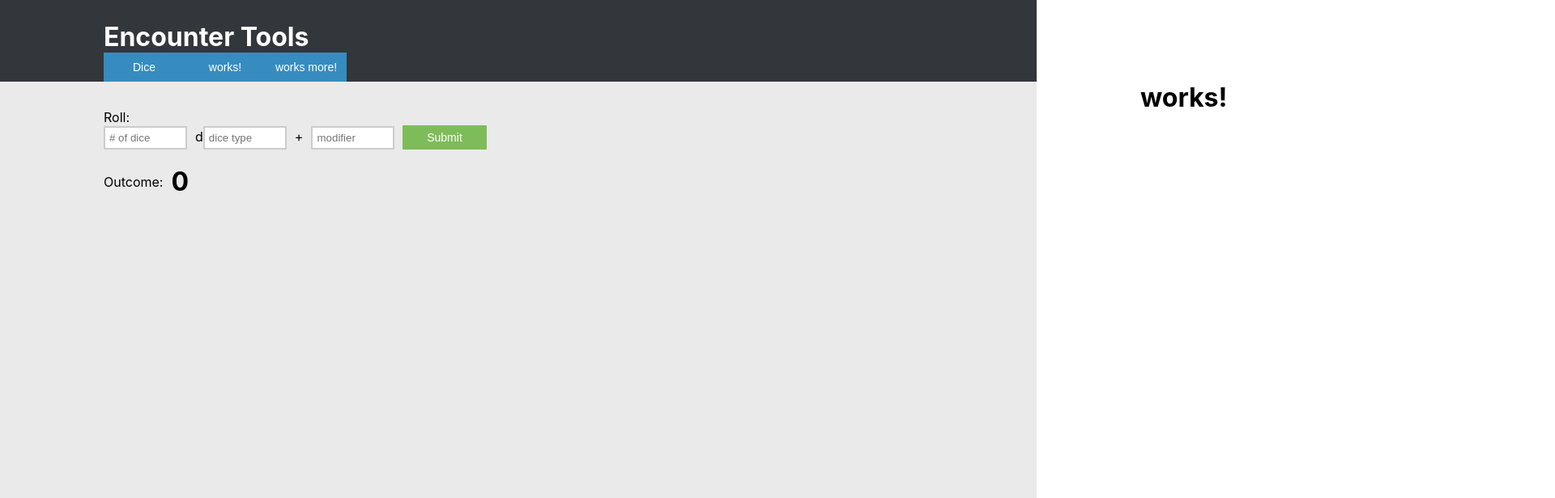
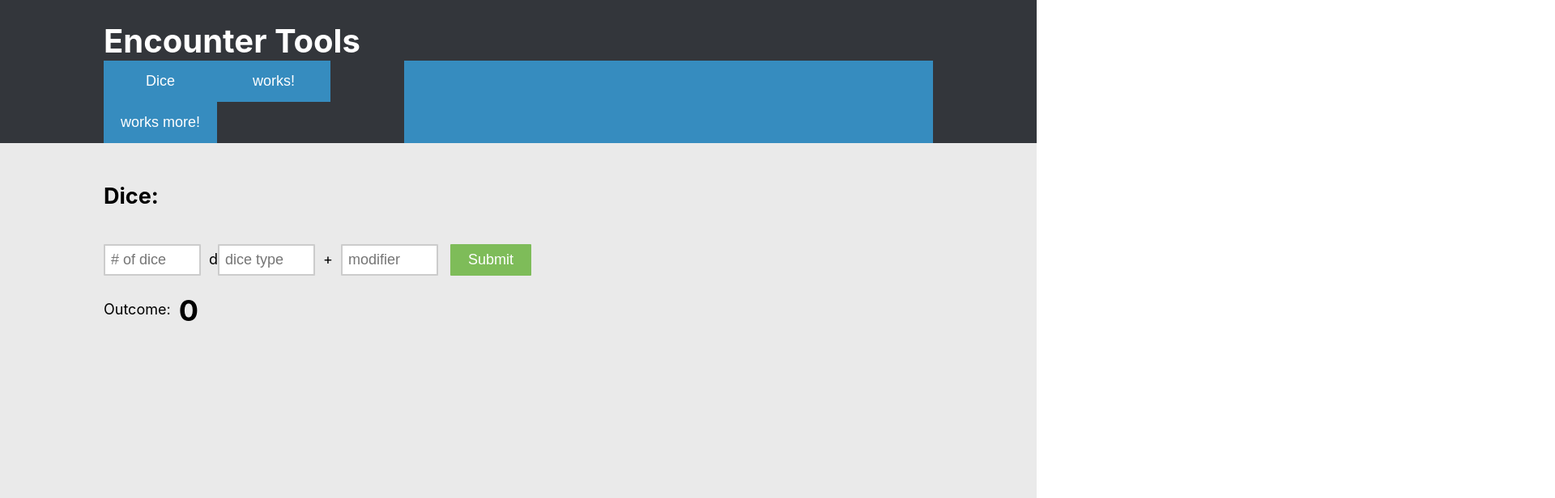
Before and after one commit to korekim/dnd-project, a React (Create React App) app: page / in a window 1280 px wide. Shown: the top 616 px of the page at 81% size, 1920 px wide, since content can reach past the window. Built offline with nearby package versions, Linux system fonts and the light colour scheme.

Commit message:
added desktop styling

```diff
--- a/src/component/App.css
+++ b/src/component/App.css
@@ -1,6 +1,12 @@
+@media only screen and (min-width: 992px) {
+  html, body {
+    max-width: 100%;
+    overflow-x: hidden;
+  }
+
   .app {
     background-color: #eaeaea;
-  padding-bottom: 60%
+    padding-bottom: 100%;
   }
 
   .header {
@@ -9,7 +15,25 @@
     border: none;
     padding-left: 10%;
     padding-right: 10%;
-  padding-top: 2%
+    padding-top: 2%;
+    font-size: 20px;
+  }
+
+  .blue-bar {
+    display: flex;
+    flex-direction: row;
+  }
+
+  .header-banner {
+    background-color: #368cbf;
+    display: block;
+    border: none;
+    padding: 10px;
+    font-size: 18px;
+    width:70%;
+    z-index: 0;
+    position: relative;
+    margin: 0
   }
 
   .slider-wrapper {
@@ -28,3 +52,4 @@
     left: 0;
     bottom: 0;
   }
+}
--- a/src/component/App.js
+++ b/src/component/App.js
@@ -61,7 +61,10 @@ changeSlides(id) {
       <div className = "app">
         <div className="header">
           <h1>Encounter Tools</h1>
-          <SlideButtons changeSlides={this.changeSlides}/>
+          <div className="blue-bar">
+            <SlideButtons changeSlides={this.changeSlides}/>
+            <div className="header-banner"></div>
+          </div>
         </div>
         <div className="slider-wrapper"
             style={{
--- a/src/component/dice-container.css
+++ b/src/component/dice-container.css
@@ -1,27 +1,30 @@
+@media only screen and (min-width: 992px) {
     .diceContainer {
         padding-top: 5%;
         z-index: 0;
+        font-size: 18px;
     }
 
     .button {
         background-color: #7ebc59;
         display: inline-block;
         border: none;
-    padding: 1%;
+        padding: 9px;
         color: white;
-    font-size: 14px;
-    width:15%;
-    margin-left: 100 px
+        font-size: 18px;
+        width: 100px;
+        margin-left: 5px;
     }
 
     input {
-    width: 15%;
+        width: 120px;
         box-sizing: border-box;
         outline: none;
         border-radius: 1px;
         margin-right: 10px;
         border: 2px solid #ccc;
-    padding: 5px
+        padding: 7px;
+        font-size: 18px
     }
 
     .modifier {
@@ -39,3 +42,4 @@ text {
     h1 {
         margin: 0
     }
+}
--- a/src/component/dice-container.js
+++ b/src/component/dice-container.js
@@ -21,7 +21,7 @@ export default class DiceContainer extends React.Component {
             <div className="diceContainer">
                 <form >
                     <label>
-                        Roll:
+                        <h2>Dice:</h2>
                         <br></br>
                         <input
                             name="diceNumber"
--- a/src/component/slide-buttons.css
+++ b/src/component/slide-buttons.css
@@ -1,12 +1,14 @@
-button {
-    display: 'flex';
-    flex-direction: 'row';
-    background-color: #368cbf;
-    display: inline-block;
-    border: none;
-    padding: 10px;
-    color: white;
-    font-size: 14px;
-    width:100px
-
+@media only screen and (min-width: 992px) {
+    button {
+        background-color: #368cbf;
+        display: inline-block;
+        border: none;
+        padding: 15px 20px;
+        color: white;
+        font-size: 18px;
+        width: 140px;
+        position: relative;
+        z-index: 1;
+        margin: 0
+    }
 }
```
Lines whose indentation alone changed are shown as unchanged.
